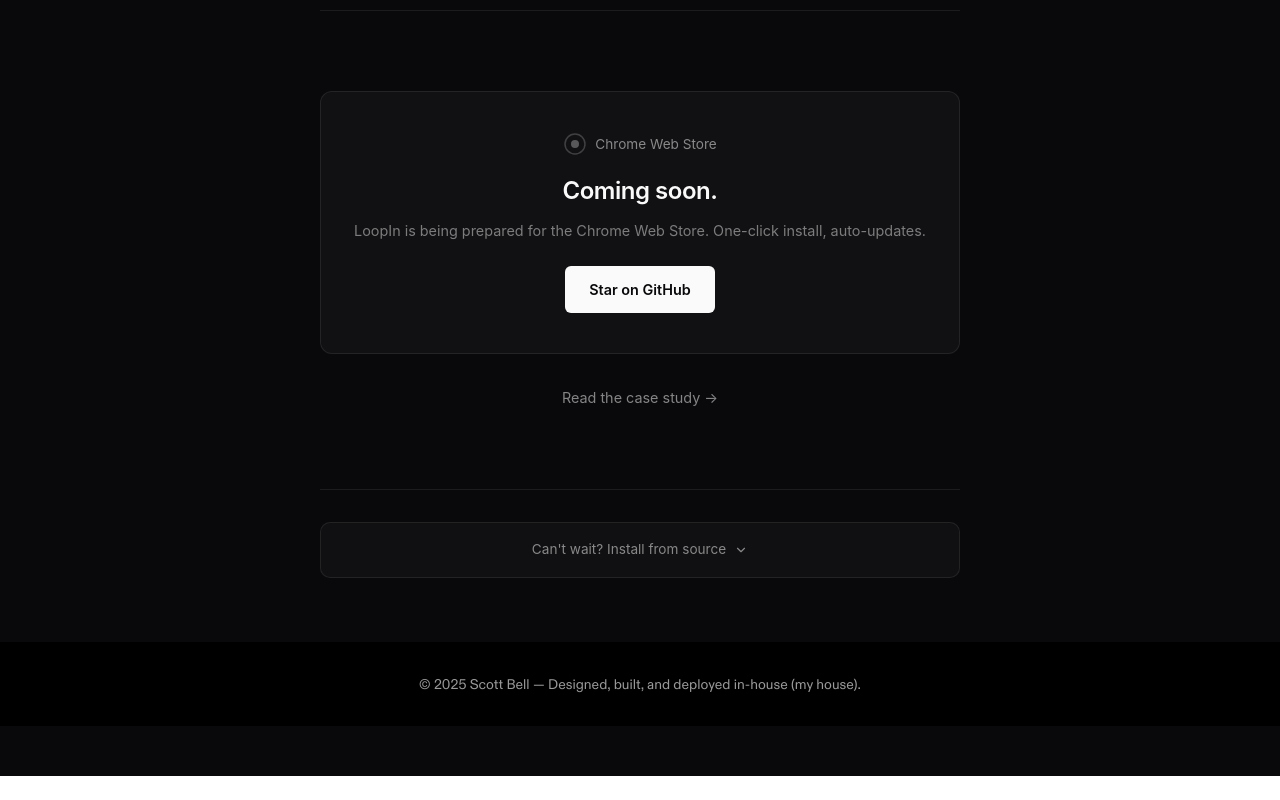
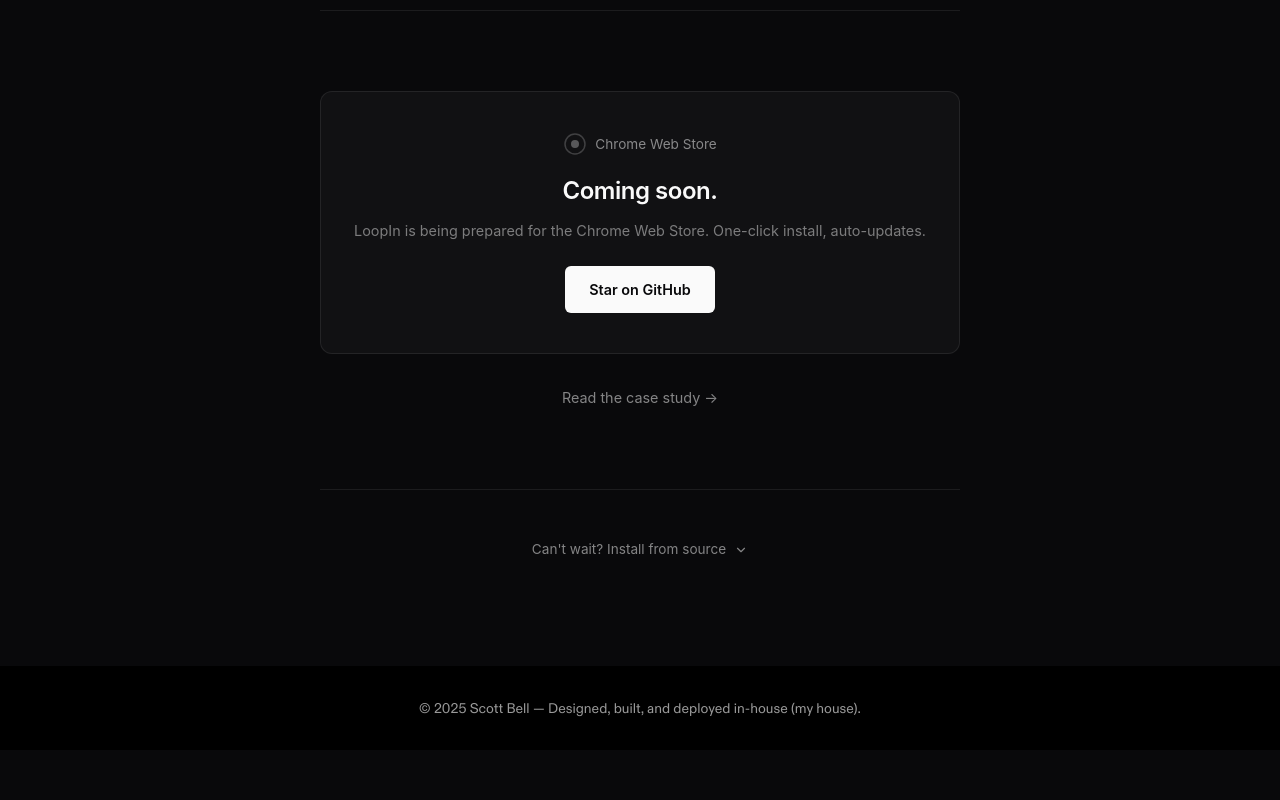
Before and after one commit to skip5this/portfolio, a React (Vite) app: page /loopin in a window 1280 px wide. Shown: the part 2303-3103 px from the top of the page. Before the commit the page ends 3079 px from the top, so only its background shows below. Built offline with nearby package versions, Linux system fonts and the light colour scheme.

Commit message:
Subtle install button: no bg/border, hover state only, more spacing

```diff
--- a/src/pages/LoopIn.tsx
+++ b/src/pages/LoopIn.tsx
@@ -624,12 +624,14 @@ function CollapsibleInstall() {
         data-control-panel="true"
         onClick={() => setOpen(!open)}
         style={{
-          width: '100%', background: 'rgba(255,255,255,0.03)', border: '1px solid rgba(255,255,255,0.08)',
+          width: '100%', background: 'transparent', border: '1px solid transparent',
           borderRadius: 10, cursor: 'pointer', display: 'flex', alignItems: 'center',
-          justifyContent: 'center', gap: 8, padding: '1rem 1.5rem',
+          justifyContent: 'center', gap: 8, padding: '1rem 1.5rem', marginBottom: '1.5rem',
           color: 'rgba(255,255,255,0.5)', fontSize: '0.85rem',
           transition: 'all 0.15s ease',
         }}
+        onMouseEnter={e => { e.currentTarget.style.background = 'rgba(255,255,255,0.04)'; e.currentTarget.style.borderColor = 'rgba(255,255,255,0.08)'; }}
+        onMouseLeave={e => { e.currentTarget.style.background = 'transparent'; e.currentTarget.style.borderColor = 'transparent'; }}
       >
         <span>Can't wait? Install from source</span>
         <ChevronDown size={14} style={{
```
